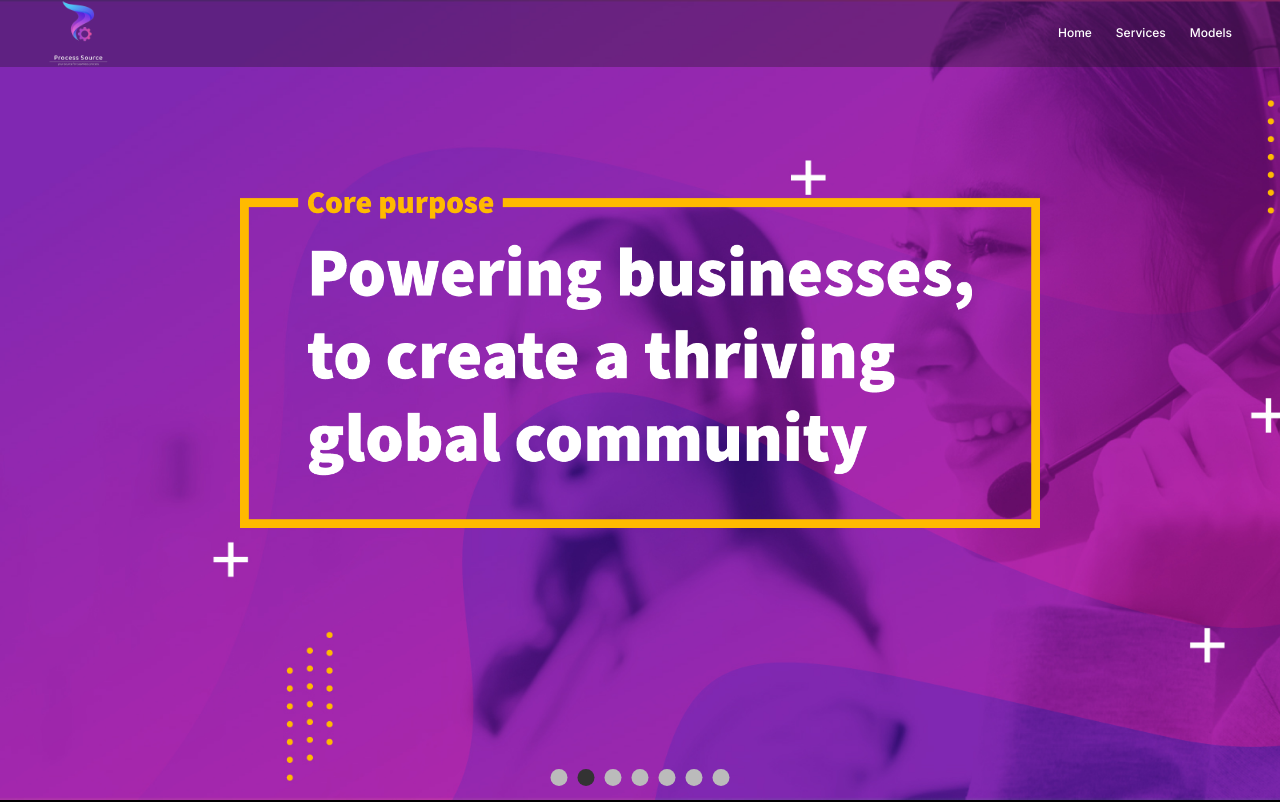
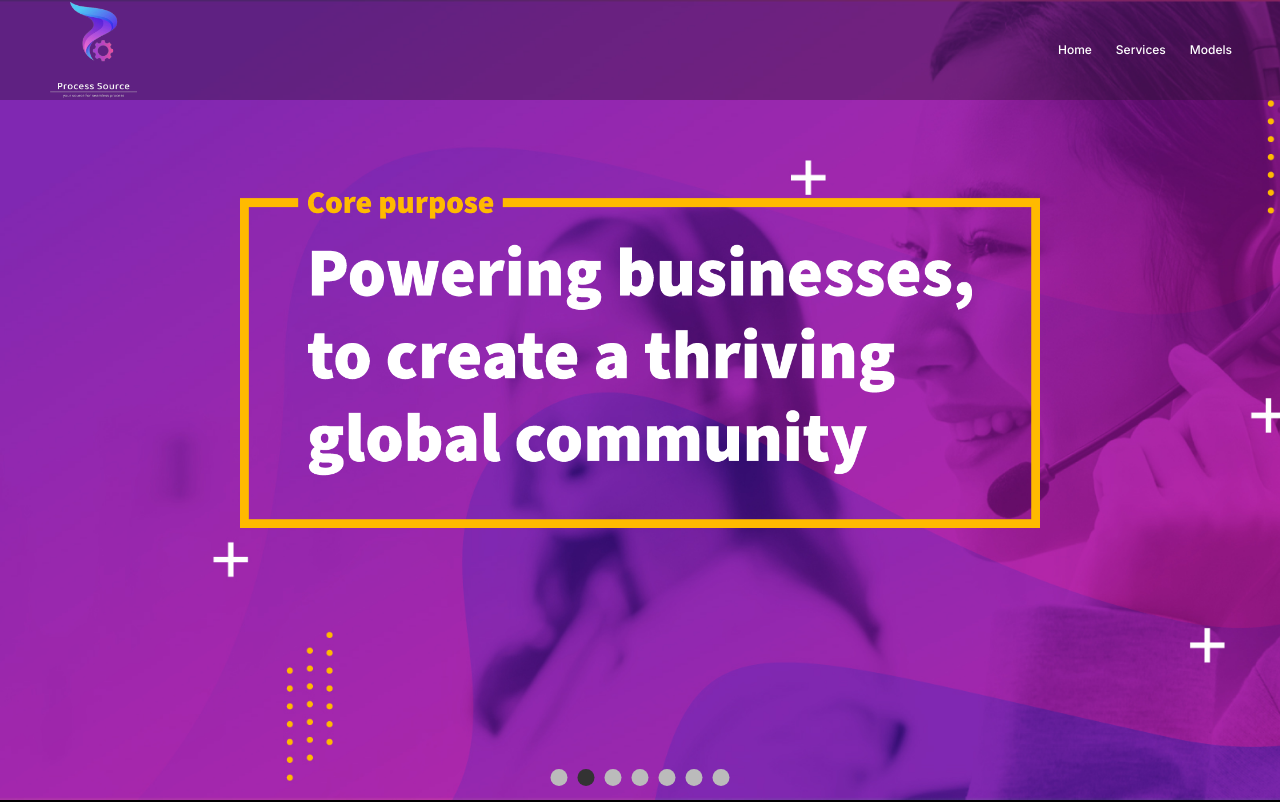
Before and after one commit to tahmidurrahmann/process-source-frontend, a Next.js app: page / in a window 1280 px wide. Shown: the top 802 px of the page. Built offline with nearby package versions, Linux system fonts and the light colour scheme.

Commit message:
edited navbar

```diff
--- a/src/shared/Navbar/Navbar.js
+++ b/src/shared/Navbar/Navbar.js
@@ -7,7 +7,7 @@ import Link from "next/link";
 import logooo from "../../assets/logooo.png"
 import Image from "next/image";
 import { usePathname } from "next/navigation";
-import { MdMenu } from "react-icons/md";
+import { CgMenuRightAlt } from "react-icons/cg";
 import { FaAngleDown } from "react-icons/fa6";
 
 export default function App() {
@@ -117,12 +117,12 @@ export default function App() {
     return (
         <div className={`fixed z-10 w-full ${scrolled ? "bg-[#1515154D]" : "bg-[#1515154D]"}`}>
             <div className="flex justify-between items-center xl:px-12 lg:px-8 px-4 2xl:px-16">
-                <Link href="/"><Image src={logooo} alt="logo" width={60} /></Link>
+                <Link href="/"><Image src={logooo} alt="logo" width={90} /></Link>
                 <div className="hidden lg:inline-block">
                     {navItems}
                 </div>
                 <button className="lg:hidden flex" type="button" onClick={() => setIsOpen(!isOpen)}>
-                    <MdMenu className="text-white" size={32} />
+                    <CgMenuRightAlt className="text-white" size={32} />
                 </button>
                 <Drawer
                     isOpen={isOpen}
```
